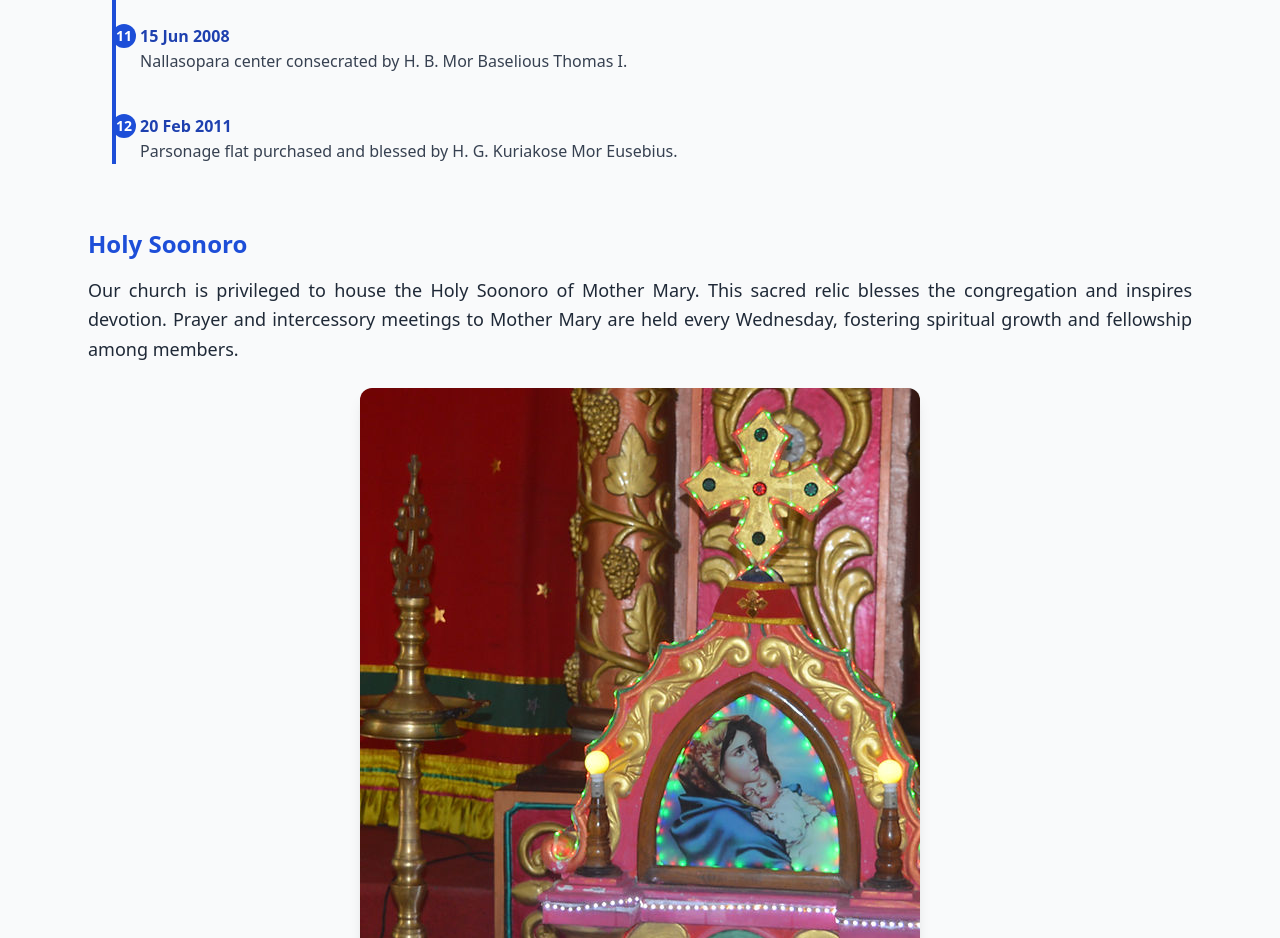
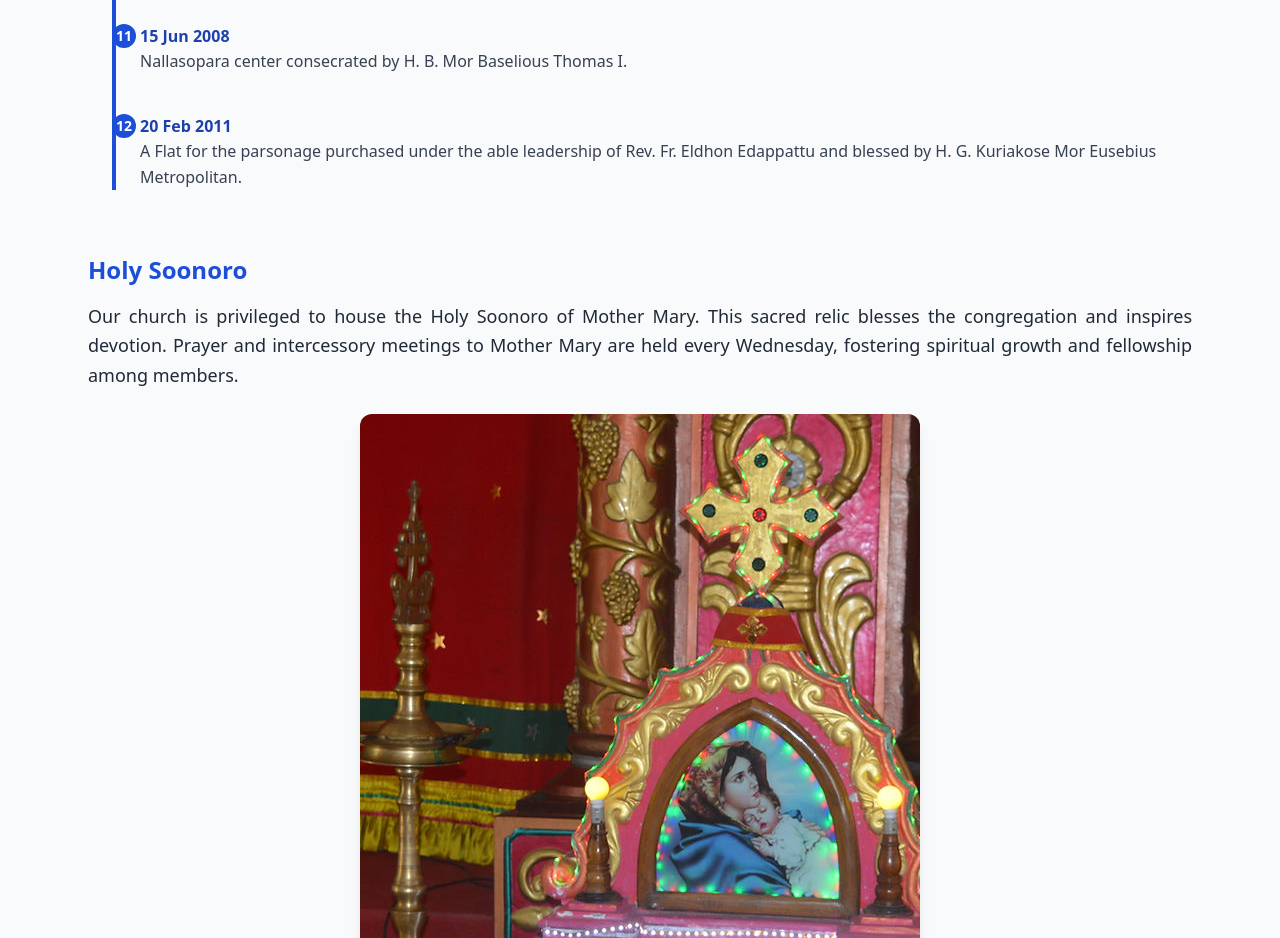
Before and after one commit to stmarysjsocnaigaon/About-Us, a plain HTML site: page index.html in a window 1280 px wide. Shown: the part 2980-3918 px from the top of the page. Drawn offline with nearby package versions, Linux system fonts and the light colour scheme.

Commit message:
Update index.html

```diff
--- a/index.html
+++ b/index.html
@@ -167,7 +167,7 @@
         <div class="mb-10 ml-6 relative">
           <span class="absolute -left-7 flex items-center justify-center w-6 h-6 rounded-full bg-blue-700 text-white text-sm font-bold">12</span>
           <p class="font-semibold text-blue-800">20 Feb 2011</p>
-          <p class="text-gray-700 leading-relaxed">Parsonage flat purchased and blessed by H. G. Kuriakose Mor Eusebius.</p>
+          <p class="text-gray-700 leading-relaxed">A Flat for the parsonage purchased under the able leadership of Rev. Fr. Eldhon Edappattu and blessed by H. G. Kuriakose Mor Eusebius Metropolitan.</p>
         </div>
 
       </div>
```
